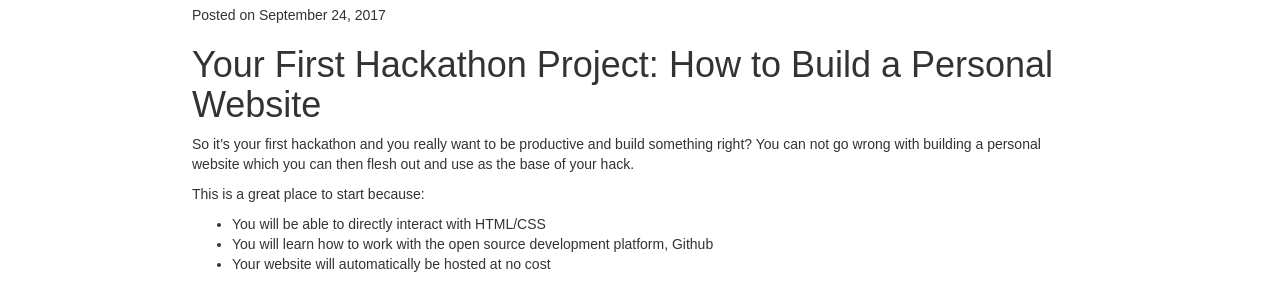
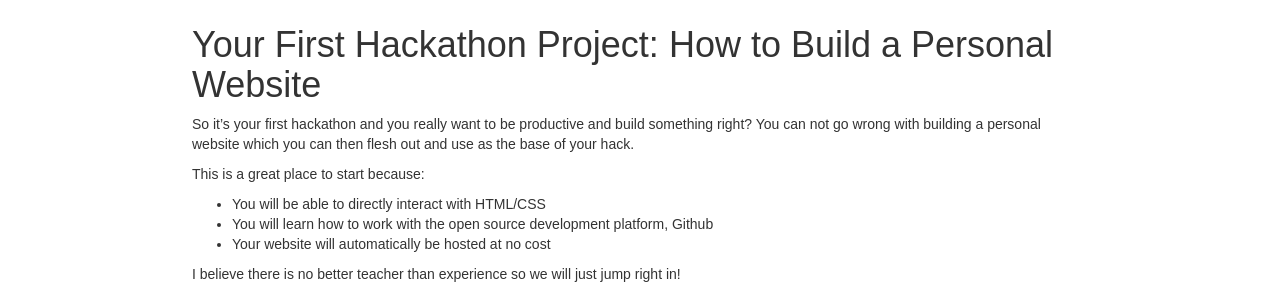
Before and after one commit to JustinChavez/static-personal-website, a plain HTML site: page FirstProject.html in a window 1280 px wide. Shown: the part 51-338 px from the top of the page. Drawn offline with nearby package versions, Linux system fonts and the light colour scheme.

Commit message:
new story

```diff
--- a/FirstProject.html
+++ b/FirstProject.html
@@ -55,10 +55,6 @@
   </div><!-- /.container-fluid -->
 </nav>
 
-<div class=”postmetadata”>
-  Posted on <span class=”updated”>September 24, 2017</span>
-</div>
-
 <h1><a id="Your_First_Hackathon_Project_How_to_Build_a_Personal_Website_0"></a>Your First Hackathon Project: How to Build a Personal Website</h1>
 <p>So it’s your first hackathon and you really want to be productive and build something right? You can not go wrong with building a personal website which you can then flesh out and use as the base of your hack.</p>
 <p>This is a great place to start because:</p>
```
Also changed, not shown: blog.html (+4 -5 lines).
